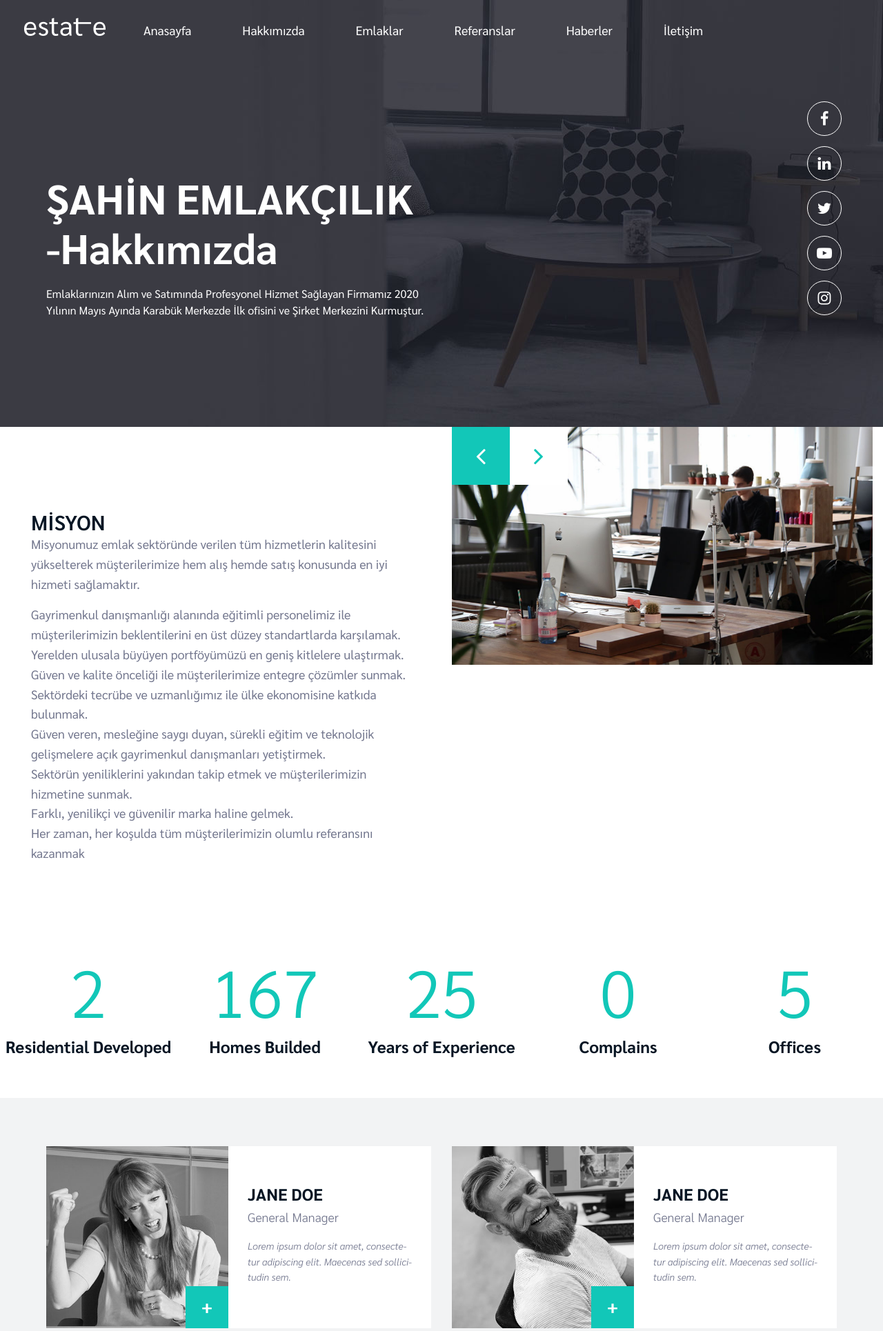
After one commit to AliKemalSahin/RealEstate-Python-Django, a Django app: page /hakkimizda/ in a window 1280 px wide. The commit adds this page. Shown: the top 1930 px of the page at 69% size. Run offline with Django 3.2, Linux system fonts and the light colour scheme; data comes from the database, SQL or seed files in the repository; both versions use the stored data as it was after the commit; some libraries are stand-ins or nearby versions.

Commit message:
12.videoReferansHakkımızdaİletisim

```diff
--- a/emlakcilik/urls.py
+++ b/emlakcilik/urls.py
@@ -18,8 +18,13 @@ from django.conf.urls.static import static
 from django.contrib import admin
 from django.urls import path, include
 
+from home import views
+
 urlpatterns = [
     path('',include('home.urls')),   #hiç bir şey yazmadan home sayfası gelsin istersek
+    path('hakkimizda/', views.hakkimizda, name ='hakkimizda'),
+    path('referanslar/', views.referanslar, name='referanslar'),
+    path('iletisim/', views.iletisim, name='iletisim'),
     path('home',include('home.urls')),
     path('emlak', include(('emlak.urls'))),
     path('admin/', admin.site.urls),
--- a/home/models.py
+++ b/home/models.py
@@ -1,3 +1,4 @@
+from ckeditor_uploader.fields import RichTextUploadingField
 from django.db import models
 
 class Setting(models.Model):
@@ -21,9 +22,9 @@ class Setting(models.Model):
     facebook = models.CharField(blank=True, max_length=50)
     instagram = models.CharField(blank=True, max_length=50)
     twitter = models.CharField(blank=True, max_length=50)
-    aboutus = models.TextField(blank=True)
-    references = models.TextField(blank=True)
-    contact = models.TextField(blank=True)
+    aboutus = RichTextUploadingField(blank=True)
+    references = RichTextUploadingField(blank=True)
+    contact = RichTextUploadingField(blank=True)
     status = models.CharField(max_length=10, choices=STATUS)
     create_at = models.DateTimeField(auto_now_add=True)
     update_at = models.DateTimeField(auto_now_add=True)
--- /dev/null
+++ b/home/templates/hakkimizda.html
@@ -0,0 +1,281 @@
+{% load static %}
+
+<!DOCTYPE html>
+
+<html lang="zxx">
+<head>
+	<title>Hakkımızda - {{setting.company}}</title>
+
+	<meta charset="UTF-8">
+	<meta name="description" content="Real estate html template">
+	<meta name="keywords" content="real estate, html">
+	<meta name="viewport" content="width=device-width, initial-scale=1.0">
+
+	<!-- Favicon -->
+	<link href="{% static 'img/favicon.ico'%}" rel="shortcut icon"/>
+
+	<!-- Google font -->
+	<link href="https://fonts.googleapis.com/css?family=Sarabun:300,300i,400,400i,500,500i,600,600i,700,700i&display=swap" rel="stylesheet">
+
+	<!-- Stylesheets -->
+	<link rel="stylesheet" href="{% static  'css/bootstrap.min.css' %}"/>
+	<link rel="stylesheet" href="{% static 'css/font-awesome.min.css' %}"/>
+	<link rel="stylesheet" href="{% static 'css/flaticon.css' %}"/>
+	<link rel="stylesheet" href="{% static 'css/magnific-popup.css' %}"/>
+	<link rel="stylesheet" href="{% static 'css/owl.carousel.min.css' %}"/>
+
+	<!-- Main Stylesheets -->
+	<link rel="stylesheet" href="{% static 'css/style.css' %}"/>
+
+
+	<!--[if lt IE 9]>
+		<script src="https://oss.maxcdn.com/html5shiv/3.7.2/html5shiv.min.js"></script>
+		<script src="https://oss.maxcdn.com/respond/1.4.2/respond.min.js"></script>
+	<![endif]-->
+
+
+
+    <link href='/uploads/images/real-estate_gxfVbkB.png' rel="shortcut icon"/>
+
+</head>
+<body>
+	<!-- Page Preloder -->
+	<div id="preloder">
+		<div class="loader"></div>
+	</div>
+
+	<!-- Header section -->
+	<header class="header-section">
+		<!-- logo -->
+		<a href="/" class="site-logo">
+			<img src="{% static 'img/logo.png'%}" alt="">
+		</a>
+		<div class="nav-switch">
+			<i class="fa fa-bars"></i>
+		</div>
+		<div class="container">
+			<ul class="main-menu">
+				<li><a href="/">Anasayfa</a></li>
+				<li><a href="/hakkimizda">Hakkımızda</a></li>
+				<li><a href="property.html">Emlaklar</a></li>
+				<li><a href="/referanslar">Referanslar</a></li>
+				<li><a href="blog.html">Haberler</a></li>
+				<li><a href="/iletisim">İletişim</a></li>
+			</ul>
+		</div>
+	</header>
+	<!-- Header section end -->
+
+	<!-- Page top section -->
+	<section class="page-top-section set-bg" data-setbg="{% static 'img/page-top-bg/1.jpg'  %}">
+		<div class="container">
+			<div class="row">
+				<div class="col-lg-6">
+					<div class="page-top-text text-white">
+						<h2>ŞAHİN EMLAKÇILIK -Hakkımızda</h2>
+
+						<h7>Emlaklarınızın Alım ve Satımında Profesyonel Hizmet Sağlayan Firmamız 2020 Yılının Mayıs Ayında Karabük Merkezde İlk ofisini ve Şirket Merkezini Kurmuştur. </h7>
+					</div>
+				</div>
+			</div>
+		</div>
+		<div class="hero-social-warp">
+				<div class="hero-social">
+					<a href=""><i class="fa fa-facebook"></i></a>
+					<a href=""><i class="fa fa-linkedin"></i></a>
+					<a href=""><i class="fa fa-twitter"></i></a>
+					<a href=""><i class="fa fa-youtube-play"></i></a>
+					<a href=""><i class="fa fa-instagram"></i></a>
+				</div>
+			</div>
+	</section>
+	<!-- Page top section end -->
+
+	<!-- About section -->
+	<section class="about-section">
+		<div class="container-fluid">
+			<div class="row">
+				<div class="col-lg-6">
+					<div class="about-text">
+	                    {{ setting.aboutus | safe}}
+					</div>
+				</div>
+				<div class="col-lg-6">
+					<div class="about-slider owl-carousel">
+						<img src="{% static 'img/about/1.jpg' %}" alt="">
+						<img src="{% static 'img/about/1.jpg' %}" alt="">
+					</div>
+				</div>
+			</div>
+		</div>
+	</section>
+	<!-- About section end -->
+
+	<!-- Milestone section end -->
+	<section class="milestone-section">
+		<div class="milestone-warp">
+			<div class="milestone">
+				<h2>2</h2>
+				<h4>Residential  Developed</h4>
+			</div>
+			<div class="milestone">
+				<h2>167</h2>
+				<h4>Homes Builded</h4>
+			</div>
+			<div class="milestone">
+				<h2>25</h2>
+				<h4>Years of Experience</h4>
+			</div>
+			<div class="milestone">
+				<h2>0</h2>
+				<h4>Complains</h4>
+			</div>
+			<div class="milestone">
+				<h2>5</h2>
+				<h4>Offices</h4>
+			</div>
+		</div>
+	</section>
+	<!-- Milestone section end -->
+
+
+	<!-- Team section -->
+	<section class="team-section">
+		<div class="container">
+			<div class="row">
+				<div class="col-lg-6">
+					<div class="team-member">
+						<div class="member-pic">
+							<img src="{% static 'img/team/1.jpg' %}" alt="">
+							<a href="#" class="member-link">+</a>
+						</div>
+						<div class="member-info">
+							<h4>JANE DOE</h4>
+							<h5>General Manager</h5>
+							<p>Lorem ipsum dolor sit amet, consecte-tur adipiscing elit. Maecenas sed sollici-tudin sem.</p>
+						</div>
+					</div>
+				</div>
+				<div class="col-lg-6">
+					<div class="team-member">
+						<div class="member-pic">
+							<img src="{% static 'img/team/2.jpg' %}" alt="">
+							<a href="#" class="member-link">+</a>
+						</div>
+						<div class="member-info">
+							<h4>JANE DOE</h4>
+							<h5>General Manager</h5>
+							<p>Lorem ipsum dolor sit amet, consecte-tur adipiscing elit. Maecenas sed sollici-tudin sem.</p>
+						</div>
+					</div>
+				</div>
+				<div class="col-lg-6">
+					<div class="team-member">
+						<div class="member-pic">
+							<img src="{% static 'img/team/3.jpg' %}" alt="">
+							<a href="#" class="member-link">+</a>
+						</div>
+						<div class="member-info">
+							<h4>JANE DOE</h4>
+							<h5>General Manager</h5>
+							<p>Lorem ipsum dolor sit amet, consecte-tur adipiscing elit. Maecenas sed sollici-tudin sem.</p>
+						</div>
+					</div>
+				</div>
+				<div class="col-lg-6">
+					<div class="team-member">
+						<div class="member-pic">
+							<img src="{% static 'img/team/4.jpg' %}" alt="">
+							<a href="#" class="member-link">+</a>
+						</div>
+						<div class="member-info">
+							<h4>JANE DOE</h4>
+							<h5>General Manager</h5>
+							<p>Lorem ipsum dolor sit amet, consecte-tur adipiscing elit. Maecenas sed sollici-tudin sem.</p>
+						</div>
+					</div>
+				</div>
+			</div>
+		</div>
+	</section>
+	<!-- Team section end -->
+
+	<!-- About box text -->
+	<div class="about-text-box-warp spad">
+		<div class="container">
+			<div class="row">
+				<div class="col-lg-6">
+					<div class="design-text">
+						<h4>JOIN OUR TEAM </h4>
+						<p>Lorem ipsum dolor sit amet, consectetur adipiscing elit, sed do eiusmod tempor incididunt ut labore et dolore magna aliqua. </p>
+						<p>Quis ipsum suspendisse ultrices gravida. Risus commodo viverra maecenas accumsan lacus vel facilisis. Phasellus eget nibh nec nibh porta semper a nec turpis. Interdum et malesuada fames ac ante ipsum primis in faucibus. </p>
+					</div>
+				</div>
+				<div class="col-lg-6">
+					<div class="design-text">
+						<h4>WORK REMOTE</h4>
+						<p>Lorem ipsum dolor sit amet, consectetur adipiscing elit, sed do eiusmod tempor incididunt ut labore et dolore magna aliqua. Quis ipsum suspendisse ultrices gravida. Risus commodo viverra maecenas accumsan lacus vel facilisis.  Praesent viverra non massa id condimentum. Morbi malesuada laoreet neque, id mattis neque ullamcorper eget. Vivamus aliquam tempus velit, sit amet scelerisque diam scelerisque ut. Donec venenatis dolor eu ante tincidunt varius. </p>
+					</div>
+				</div>
+			</div>
+		</div>
+	</div>
+	<!-- About box text end -->
+
+	<!-- Footer section -->
+	<footer class="footer-section">
+			<div class="container">
+				<div class="row">
+					<div class="col-lg-5 col-md-2 col-sm-12">
+						<div class="footer-widget">
+							<img src="{% static 'img/log-color.png'  %}" alt="">
+						</div>
+					</div>
+					<div class="col-lg-2 col-md-3 col-sm-4">
+						<div class="footer-widget">
+							<h5>COMPANY</h5>
+							<ul>
+								<li><a href="">About Us</a></li>
+								<li><a href="">Offices</a></li>
+								<li><a href="">Contact Us</a></li>
+							</ul>
+						</div>
+					</div>
+					<div class="col-lg-2 col-md-3 col-sm-4">
+						<div class="footer-widget">
+							<h5>LEGAL</h5>
+							<ul>
+								<li><a href="">Documents</a></li>
+								<li><a href="">How to buy a house</a></li>
+								<li><a href="">Terms & Condition</a></li>
+							</ul>
+						</div>
+					</div>
+					<div class="col-lg-3 col-md-4 col-sm-4">
+						<div class="footer-widget">
+							<h5>SOCIAL</h5>
+							<div class="footer-social">
+								<a href=""><i class="fa fa-facebook"></i></a>
+								<a href=""><i class="fa fa-linkedin"></i></a>
+								<a href=""><i class="fa fa-twitter"></i></a>
+								<a href=""><i class="fa fa-youtube-play"></i></a>
+								<a href=""><i class="fa fa-instagram"></i></a>
+							</div>
+						</div>
+					</div>
+				</div>
+				<div class="copyright"><!-- Link back to Colorlib can't be removed. Template is licensed under CC BY 3.0. -->
+Copyright &copy;<script>document.write(new Date().getFullYear());</script> All rights reserved | This template is made with <i class="fa fa-heart-o" aria-hidden="true"></i> by <a href="https://colorlib.com" target="_blank">Colorlib</a>
+<!-- Link back to Colorlib can't be removed. Template is licensed under CC BY 3.0. --></div>
+			</div>
+		</footer>
+		<!-- Footer section end-->
+
+		<!--====== Javascripts & Jquery ======-->
+	<script src="{% static 'js/jquery-3.2.1.min.js' %}"></script>
+	<script src="{% static 'js/bootstrap.min.js' %}"></script>
+	<script src="{% static 'js/owl.carousel.min.js' %}"></script>
+	<script src="{% static 'js/jquery.magnific-popup.min.js' %}"></script>
+	<script src="{% static 'js/main.js' %}"></script>
+	</body>
+</html>
--- a/home/views.py
+++ b/home/views.py
@@ -11,5 +11,20 @@ def index(request):
     #text = "Satış Danışmanı <br> Ali Kemal Şahin <br> Merhaba"
     #context = {'text': text}
 
-    context = {'setting': setting}
+    context = {'setting': setting, 'page': 'home'}
     return render(request, 'index.html', context)
+
+
+def hakkimizda(request):
+    setting = Setting.objects.get(pk=1)
+    context = {'setting': setting, 'page': 'hakkimizda'}
+    return render(request, 'hakkimizda.html', context)
+
+def referanslar(request):
+    setting = Setting.objects.get(pk=1)
+    context = {'setting': setting, 'page': 'hakkimizda'}
+    return render(request, 'referanslarimiz.html', context)
+def iletisim(request):
+    setting = Setting.objects.get(pk=1)
+    context = {'setting': setting, 'page': 'hakkimizda'}
+    return render(request, 'iletisim.html', context)
```
Also changed, not shown: home/templates/header.html (+6 -6 lines), home/templates/iletisim.html (added, +192 -0 lines), home/templates/referanslarimiz.html (added, +172 -0 lines), db.sqlite3.
